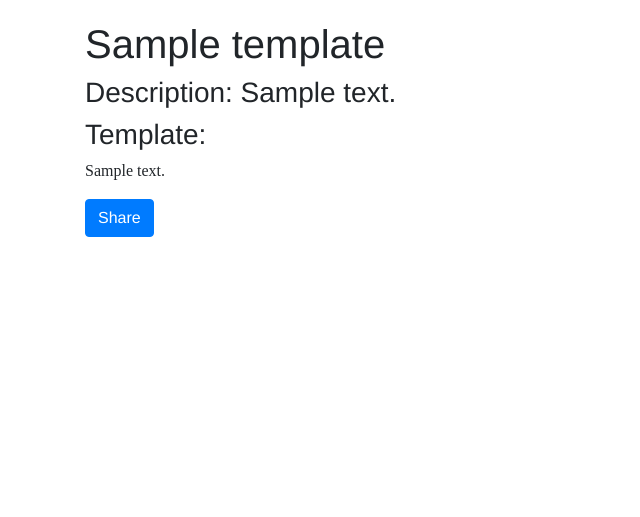
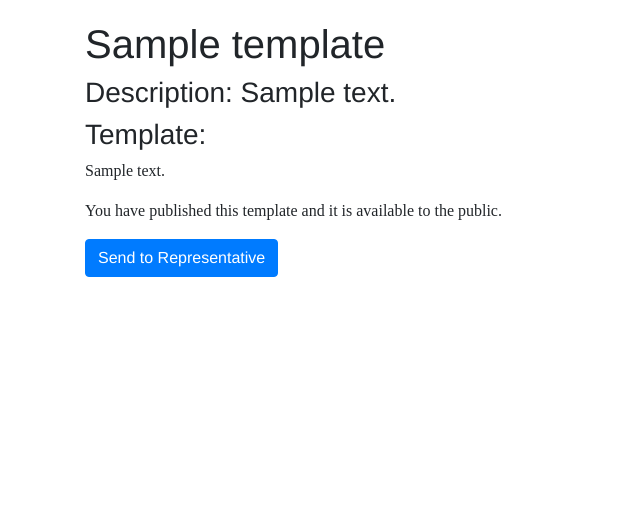
Before and after one commit to AnthonyEsquivel/CivicConnect, a Django app: page /1 in a window 1280 px wide. Shown: the part 172-689 px from the top of the page, without its empty margins (0-640 px from the left). Run offline with Django 3.2, Linux system fonts and the light colour scheme; a user stored in the database is signed in; tables that the repository leaves empty hold one stand-in row (values such as "Sample post"); some libraries are stand-ins or nearby versions.

Commit message:
Added user private template list and other features

```diff
--- a/civic/settings.py
+++ b/civic/settings.py
@@ -137,7 +137,7 @@ SOCIALACCOUNT_PROVIDERS = {
 
 LANGUAGE_CODE = 'en-us'
 
-TIME_ZONE = 'UTC'
+TIME_ZONE = 'US/Eastern'
 
 USE_I18N = True
 
--- a/mainapp/models.py
+++ b/mainapp/models.py
@@ -1,5 +1,6 @@
 from django.db import models
 from django.contrib.auth.models import User, AnonymousUser
+from django.utils import timezone
 
 
 # Create your models here.
@@ -18,6 +19,12 @@ class Template(models.Model):
     temp_text = models.TextField()
     tags = models.ManyToManyField(Tags)
     owner = models.ForeignKey(User, on_delete=models.CASCADE, null=True)
+    public = models.BooleanField(default=False)
+    pub_date = models.DateTimeField(auto_now=True,blank=True, null=True)
+
+    def publish(self):
+        self.published_date = timezone.now()
+        self.save()
 
     def __str__(self):
         return self.temp_text
--- a/mainapp/templates/mainapp/createTemp.html
+++ b/mainapp/templates/mainapp/createTemp.html
@@ -4,6 +4,9 @@
 {% if error_message %}<p><strong>{{ error_message }}</strong></p>{% endif %}
 <h1 class="display-5">Create Your Own:</h1>
 <!--Creator Name Box-->
+{% if not user.is_authenticated%}
+        <h3>Please login to create template</h3>
+{% else %}
 <form action="{% url 'mainapp:createTemp' %}" method="post">
     {% csrf_token %}
     <!--Template Name Box-->
@@ -32,4 +35,5 @@
     <!--Submit Template Button-->
     <button type="submit" class="btn btn-primary">Add to My Templates</button>
 </form>
+{% endif %}
 {% endblock %}
--- a/mainapp/templates/mainapp/tempPage.html
+++ b/mainapp/templates/mainapp/tempPage.html
@@ -4,5 +4,21 @@
   <h3>Description: {{template.temp_description}}</h3>
   <h3>Template: </h3>
   <p>{{template.temp_text}}</p>
-  <button type="submit" class="btn btn-primary">Share</button>
+  {% if template.owner == user %}
+    <!--input class="btn btn-primary" href="/profile" type="submit" name="publish" value="Publish" /-->
+    {% if template.public %}
+    <p>You have published this template and it is available to the public.</p>
+    {% else %}
+    <form method='POST' >
+      {% csrf_token %}
+      <!--{{form1.as_p}}-->
+      <button type="submit" name="publish" onclick="location.href = '/profile'" class="btn btn-primary">Publish</button>
+    </form>
+    {% endif %}
+  {% endif %}
+    <form method='POST' >
+      {% csrf_token %}
+      <!--{{form1.as_p}}-->
+      <button type="submit" name="send" class="btn btn-primary">Send to Representative</button>
+    </form>
 {% endblock %}
--- a/mainapp/views.py
+++ b/mainapp/views.py
@@ -1,4 +1,4 @@
-from django.shortcuts import  get_object_or_404, render
+from django.shortcuts import  get_object_or_404, render, redirect
 from django.http import HttpResponse
 from .models import Template
 from .forms import TemplateForm
@@ -17,9 +17,13 @@ def news(request):
     return render(request, "mainapp/news.html")
 
 def profile(request):
+    userTemps = []
+    for t in Template.objects.all():
+        if t.owner == request.user:
+            userTemps.append(t)
     return render(request, "mainapp/profile.html", context={
         'user': request.user,
-        'templates': Template.objects.all()
+        'userTemps': userTemps
     })
 
 
@@ -31,17 +35,28 @@ def makeTemplate(request):
         postName = request.POST.get("temp_name")
         postDesc = request.POST.get("temp_description")
         postTemp = request.POST.get("temp_text")
-        newTemplate = Template(temp_name=postName, temp_description=postDesc, temp_text=postTemp)
+        newTemplate = Template(temp_name=postName, temp_description=postDesc, temp_text=postTemp,owner=request.user)
         newTemplate.save()
     return render(request, 'mainapp/createTemp.html', context={'form': TemplateForm})
 
 def browseTemplates(request):
-    return render(request, "mainapp/browse.html", context={'templates': Template.objects.all()})
+    publicTemps = []
+    for t in Template.objects.all():
+        if t.public:
+            publicTemps.append(t)
+    return render(request, "mainapp/browse.html", context={'templates': publicTemps})
 
 def templatePage(request, id):
     template = get_object_or_404(Template, id=id)
-    #template = Template.objects.get(id=id)
-    return render(request, 'mainapp/tempPage.html', context= {'template': template})
+    if request.method =='POST' and 'publish' in request.POST:
+        template.public = True
+        template.save(update_fields=["public"])
+        return redirect('/profile')
+    else:
+        #Add share fuctionality
+        send = "email" #placeholder (no functionality)
+
+    return render(request, 'mainapp/tempPage.html', context= {'user':request.user,'template': template})
 
 def logout_view(request):
     auth_logout(request)
```
Also changed, not shown: mainapp/templates/mainapp/profile.html (+15 -5 lines), mainapp/migrations/0003_template_public.py (added), mainapp/migrations/0004_template_pub_date.py (added).
